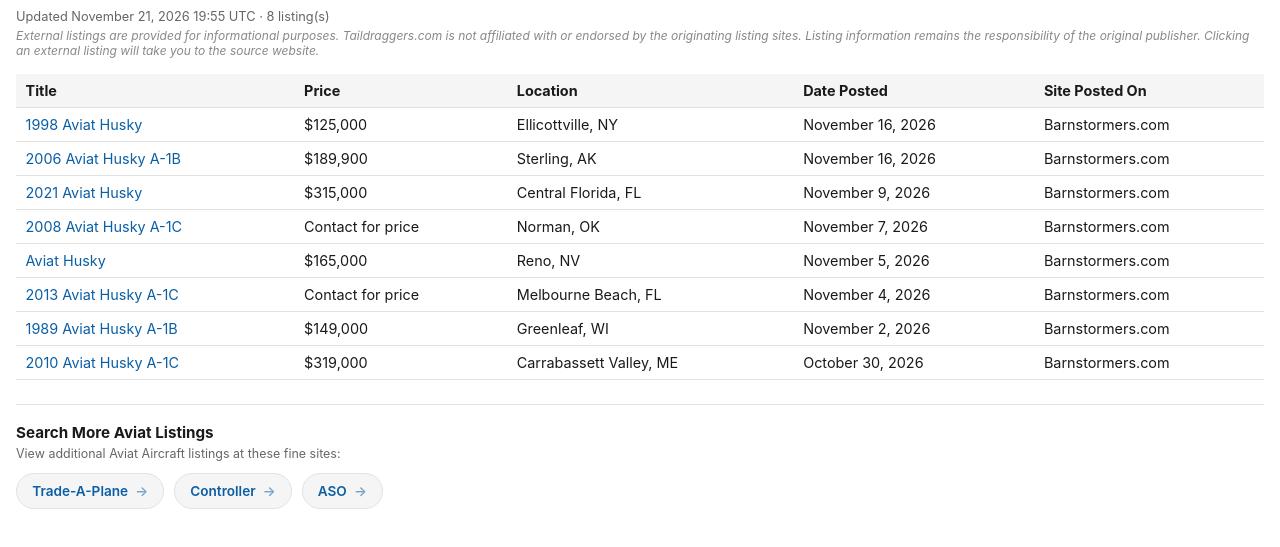
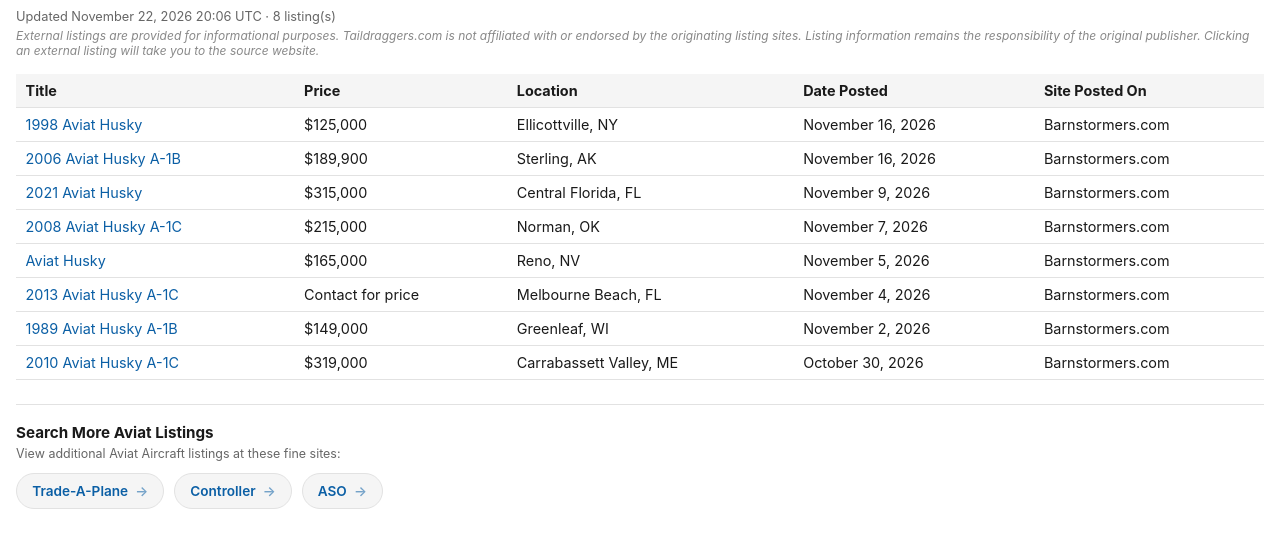
Before and after one commit to taildraggers/aviat, a plain HTML site: page docs/index.html in a window 1280 px wide. Shown: the part 43-590 px from the top of the page. Drawn offline with Linux system fonts and the light colour scheme.

Commit message:
Update Aviat listings (2026-11-22)

```diff
--- a/docs/index.html
+++ b/docs/index.html
@@ -76,7 +76,7 @@
 </head>
 <body>
   <h1>Other Aviat Ads on the Web</h1>
-  <div class="updated">Updated November 21, 2026 19:55 UTC &middot; 8 listing(s)</div>
+  <div class="updated">Updated November 22, 2026 20:06 UTC &middot; 8 listing(s)</div>
   <div class="disclaimer">External listings are provided for informational purposes. Taildraggers.com is not affiliated with or endorsed by the originating listing sites. Listing information remains the responsibility of the original publisher. Clicking an external listing will take you to the source website.</div>
   <table>
     <thead>
@@ -86,7 +86,7 @@
         <tr><td><a href="https://www.barnstormers.com/classified-2084108-1998-Aviat-Husky-A1A-For-Sale.html" target="_blank" rel="noopener noreferrer">1998 Aviat Husky</a></td><td>$125,000</td><td>Ellicottville, NY</td><td>November 16, 2026</td><td>Barnstormers.com</td></tr>
         <tr><td><a href="https://www.barnstormers.com/classified-2073983-AMAZING-2006-AVIAT-HUSKY-A1-B!.html" target="_blank" rel="noopener noreferrer">2006 Aviat Husky A-1B</a></td><td>$189,900</td><td>Sterling, AK</td><td>November 16, 2026</td><td>Barnstormers.com</td></tr>
         <tr><td><a href="https://www.barnstormers.com/classified-2039737-2021-Aviat-Husky-180hr-REDUCED.html" target="_blank" rel="noopener noreferrer">2021 Aviat Husky</a></td><td>$315,000</td><td>Central Florida, FL</td><td>November 9, 2026</td><td>Barnstormers.com</td></tr>
-        <tr><td><a href="https://www.barnstormers.com/classified-2072509-2008-Aviat-Husky-A1C-200.html" target="_blank" rel="noopener noreferrer">2008 Aviat Husky A-1C</a></td><td>Contact for price</td><td>Norman, OK</td><td>November 7, 2026</td><td>Barnstormers.com</td></tr>
+        <tr><td><a href="https://www.barnstormers.com/classified-2072509-2008-Aviat-Husky-A1C-200.html" target="_blank" rel="noopener noreferrer">2008 Aviat Husky A-1C</a></td><td>$215,000</td><td>Norman, OK</td><td>November 7, 2026</td><td>Barnstormers.com</td></tr>
         <tr><td><a href="https://www.barnstormers.com/classified-2082173-94-Aviat-Husky-Exp-For-Sale.html" target="_blank" rel="noopener noreferrer">Aviat Husky</a></td><td>$165,000</td><td>Reno, NV</td><td>November 5, 2026</td><td>Barnstormers.com</td></tr>
         <tr><td><a href="https://www.barnstormers.com/classified-1955645-2013-Husky-A-1C-180.html" target="_blank" rel="noopener noreferrer">2013 Aviat Husky A-1C</a></td><td>Contact for price</td><td>Melbourne Beach, FL</td><td>November 4, 2026</td><td>Barnstormers.com</td></tr>
         <tr><td><a href="https://www.barnstormers.com/classified-2075954-1989-husky-a1b.html" target="_blank" rel="noopener noreferrer">1989 Aviat Husky A-1B</a></td><td>$149,000</td><td>Greenleaf, WI</td><td>November 2, 2026</td><td>Barnstormers.com</td></tr>
```
